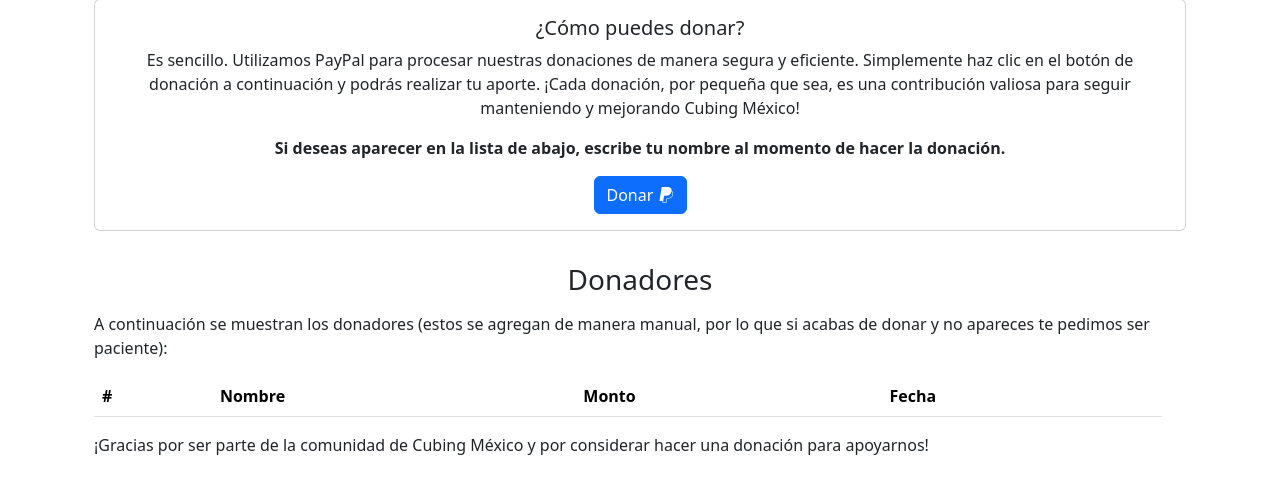
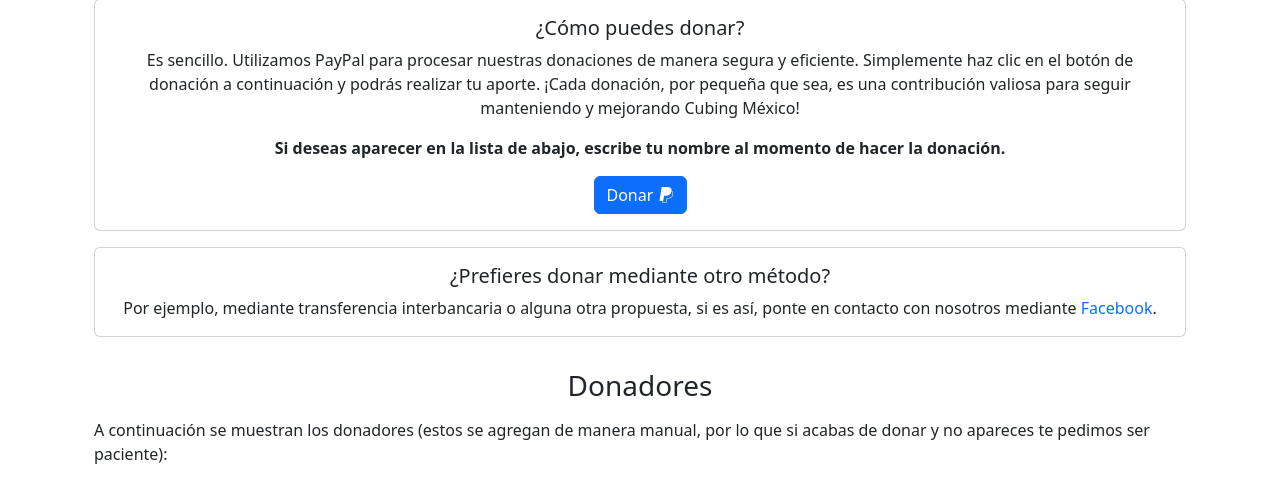
Before and after one commit to LeonardoSDT/cubingmexico, a Django app: template web/templates/pages/about/donations.html in a window 1280 px wide. Shown: the part 475-957 px from the top of the page. Run offline with Django 4.2, Linux system fonts and the light colour scheme; the template is opened without the code that fills it, so the values that code supplies are empty; parts of the project's set-up code (start-up, migrations or seed data) failed here and were passed over.

Commit message:
Images permissions updated

```diff
--- a/web/templates/base.html
+++ b/web/templates/base.html
@@ -1,3 +1,5 @@
+{% load static %}
+
 <!DOCTYPE html>
 <html lang="es">
 <head>
@@ -8,7 +10,7 @@
     <meta name="description" property="og:description" content="{% block meta_description %}{% endblock %}">
     <meta name="keywords" content="{% block meta_keywords %}{% endblock %}">
 
-    <link rel="icon" type="image/x-icon" href="https://storage.cloud.google.com/cubingmexico_dev_bucket/img/favicon.ico?authuser=0">
+    <link rel="icon" type="image/x-icon" href="{% static 'img/favicon.ico' %}">
 
     <link href="https://cdn.jsdelivr.net/npm/bootstrap@5.3.0-alpha1/dist/css/bootstrap.min.css" rel="stylesheet" integrity="sha384-GLhlTQ8iRABdZLl6O3oVMWSktQOp6b7In1Zl3/Jr59b6EGGoI1aFkw7cmDA6j6gD" crossorigin="anonymous"/>
     <link rel="stylesheet" href="https://cdn.jsdelivr.net/npm/bootstrap-icons@1.10.2/font/bootstrap-icons.css" integrity="sha384-b6lVK+yci+bfDmaY1u0zE8YYJt0TZxLEAFyYSLHId4xoVvsrQu3INevFKo+Xir8e" crossorigin="anonymous"/>
--- a/web/templates/includes/navbar.html
+++ b/web/templates/includes/navbar.html
@@ -1,6 +1,8 @@
+{% load static %}
+
 <nav class="navbar navbar-expand-lg">
   <div class="container-fluid">
-    <a class="navbar-brand" href="{% url 'cubingmexico_web:index' %}"><img src="https://storage.cloud.google.com/cubingmexico_dev_bucket/img/cubingmexico_logo.png?authuser=0" width="50" alt="Logo de Cubing México" class="me-2">Cubing México</a>
+    <a class="navbar-brand" href="{% url 'cubingmexico_web:index' %}"><img src="{% static 'img/cubingmexico_logo.png' %}" width="50" alt="Logo de Cubing México" class="me-2">Cubing México</a>
     <button class="navbar-toggler" type="button" data-bs-toggle="collapse" data-bs-target="#navbarNavDropdown" aria-controls="navbarNavDropdown" aria-expanded="false" aria-label="Toggle navigation">
       <span class="navbar-toggler-icon"></span>
     </button>
--- a/web/templates/pages/about/about.html
+++ b/web/templates/pages/about/about.html
@@ -12,7 +12,7 @@
 
 <div class="container">
     <div class="row">
-        <p class="text-center mt-3"><img src="https://storage.cloud.google.com/cubingmexico_dev_bucket/img/competidores.jpg?authuser=0" alt="Competidores" class="img-fluid rounded"></p>
+        <p class="text-center mt-3"><img src="{% static 'img/competidores.jpg' %}" alt="Competidores" class="img-fluid rounded"></p>
     </div>
     <div class="row">
         <h2 class="text-center">Promoviendo el Speedcubing en México</h2>
--- a/web/templates/pages/about/development.html
+++ b/web/templates/pages/about/development.html
@@ -33,7 +33,7 @@
         <p>Gracias a todos ustedes por ser parte de esta emocionante comunidad y por ayudarnos a hacer de Cubing México un recurso valioso para todos los entusiastas del speedcubing en nuestro país.</p>
     </div>
     <div class="row">
-        <p class="text-center mt-3"><img src="https://storage.cloud.google.com/cubingmexico_dev_bucket/img/Atenea.jpeg?authuser=0" alt="Atenea" class="img-fluid rounded"></p>
+        <p class="text-center mt-3"><img src="{% static 'img/Atenea.jpeg' %}" alt="Atenea" class="img-fluid rounded"></p>
         <p class="text-center">Un agradecimiento especial a Atenea por acompañarme durante varias horas.</p>
         <a href="{% url 'cubingmexico_web:donations' %}" class="btn btn-secondary mt-3">¿Te interesa donar? Puedes hacerlo aquí <i class="bi bi-paypal"></i></a>
     </div>
--- a/web/templates/pages/about/donations.html
+++ b/web/templates/pages/about/donations.html
@@ -3,8 +3,6 @@
 {% block title %}Donaciones - Cubing México{% endblock %}
 {% block meta_description %}{% endblock %}
 {% block meta_keywords %}{% endblock %}
-
-{% load static %}
 
 {% block content %}
 
@@ -30,6 +28,14 @@
                 </div>
             </div>
         </div>
+        <div class="col-12 mb-3">
+            <div class="card text-center">
+                <div class="card-body">
+                    <h5 class="card-title">¿Prefieres donar mediante otro método?</h5>
+                    <p class="card-text">Por ejemplo, mediante transferencia interbancaria o alguna otra propuesta, si es así, ponte en contacto con nosotros mediante <a href="https://www.facebook.com/CubingMexico" class="text-decoration-none">Facebook</a>.</p>
+                </div>
+            </div>
+        </div>
         <h3 class="text-center my-3">Donadores</h3>
         <p>A continuación se muestran los donadores (estos se agregan de manera manual, por lo que si acabas de donar y no apareces te pedimos ser paciente):</p>
         <div class="row">
@@ -44,14 +50,14 @@
                     </tr>
                     </thead>
                     <tbody>
-                    <tr>
                         {% for donor in donors %}
+                        <tr>
                             <th scope="row">{{ forloop.counter }}</th>
                             <td>{{ donor.name }}</td>
                             <td>${{ donor.amount }} MXN</td>
                             <td>{{ donor.donation_date }}</td>
+                        </tr>
                         {% endfor %}
-                    </tr>
                     </tbody>
                 </table>
             </div>
--- a/web/templates/pages/about/donations/cancel.html
+++ b/web/templates/pages/about/donations/cancel.html
@@ -3,8 +3,6 @@
 {% block title %}Donaciones - Cubing México{% endblock %}
 {% block meta_description %}{% endblock %}
 {% block meta_keywords %}{% endblock %}
-
-{% load static %}
 
 {% block content %}
 
--- a/web/templates/pages/about/donations/completed.html
+++ b/web/templates/pages/about/donations/completed.html
@@ -3,8 +3,6 @@
 {% block title %}Donaciones - Cubing México{% endblock %}
 {% block meta_description %}{% endblock %}
 {% block meta_keywords %}{% endblock %}
-
-{% load static %}
 
 {% block content %}
 
--- a/web/templates/pages/about/faq.html
+++ b/web/templates/pages/about/faq.html
@@ -4,13 +4,11 @@
 {% block meta_description %}{% endblock %}
 {% block meta_keywords %}{% endblock %}
 
-{% load static %}
-
 {% block content %}
 
 <h1 class="text-center my-3">Preguntas Frecuentes</h1>
 
-<p class="text-center">A continuación se listan una serie de preguntas que le pudieran surgir a los usuarios promedio al momento de interactuar en el sitio:</p>
+<p class="text-center">A continuación se lista una serie de preguntas que le pudieran surgir a los usuarios promedio al momento de interactuar en el sitio:</p>
 
 <div class="container">
     <div class="row">
--- a/web/templates/pages/about/logo.html
+++ b/web/templates/pages/about/logo.html
@@ -19,7 +19,7 @@
     </div>
     <div class="row">
         <p class="text-center mt-3">
-            <img src="https://storage.cloud.google.com/cubingmexico_dev_bucket/img/cubingmexico_logo.png?authuser=0" alt="Logo de Cubing México" class="img-fluid rounded">
+            <img src="{% static 'img/cubingmexico_logo.png' %}" alt="Logo de Cubing México" class="img-fluid rounded">
         </p>
         <!-- <a href="{% url 'cubingmexico_web:donations' %}" class="btn btn-secondary mt-3">¿Te interesa donar? Puedes hacerlo aquí <i class="bi bi-paypal"></i></a> -->
     </div>
--- a/web/templates/pages/competitions.html
+++ b/web/templates/pages/competitions.html
@@ -5,6 +5,7 @@
 {% block meta_keywords %}competencias oficiales próximas, competencias próximas, México, cubo de Rubik, speedcubing, eventos de rompecabezas, fechas de competencias, detalles de ubicación{% endblock %}
 
 {% load static %}
+
 {% load split_events %}
 {% load date_formatter %}
 
--- a/web/templates/pages/index.html
+++ b/web/templates/pages/index.html
@@ -4,9 +4,11 @@
 {% block meta_description %}Cubing México - Tu fuente de información para rankings, récords y más en el mundo del cubo Rubik en México.{% endblock %}
 {% block meta_keywords %}Cubing México, Rubik's cube, rankings, récords, competiciones, WCA, México{% endblock %}
 
+{% load static %}
+
 {% block content %}
 
-<p class="text-center"><img src="https://storage.cloud.google.com/cubingmexico_dev_bucket/img/cubingmexico_logo.png?authuser=0" width="200" alt="Logo de Cubing México"></p>
+<p class="text-center"><img src="{% static 'img/cubingmexico_logo.png' %}" width="200" alt="Logo de Cubing México"></p>
 <h1 class="text-center my-3">Bienvenido a Cubing México</h1>
 
 <div class="container">
--- a/web/templates/pages/my_results.html
+++ b/web/templates/pages/my_results.html
@@ -3,6 +3,7 @@
 {% block title %}Resultados de {{ wca_profile.name }} - Cubing México{% endblock %}
 
 {% load static %}
+
 {% load divide_by_100 %}
 {% load time_formatter %}
 {% load time_formatter_333mbf %}
--- a/web/templates/pages/rankings/rankings.html
+++ b/web/templates/pages/rankings/rankings.html
@@ -28,6 +28,7 @@
 {% block meta_keywords %}{% if selected_state %}{% for state in states %}{% if state.three_letter_code == selected_state %}ranking estatal, {{ state.name }}, {% for event in events %}{% if event.id == selected_event %}{{ event.name }}{% endif %}{% endfor %}, {% if event.id != '333mbf' %}{{ selected_ranking|title }}{% endif %}, cubo Rubik, México{% endif %}{% endfor %}{% else %}ranking nacional, {% for event in events %}{% if event.id == selected_event %}{{ event.name }}{% endif %}{% endfor %}, {% if event.id != '333mbf' %}{{ selected_ranking|title }}{% endif %}, cubo Rubik, México{% endif %}{% endblock %}
 
 {% load static %}
+
 {% load divide_by_100 %}
 {% load time_formatter %}
 {% load time_formatter_333mbf %}
--- a/web/templates/pages/rankings/sor.html
+++ b/web/templates/pages/rankings/sor.html
@@ -43,7 +43,7 @@
             {% endif %}
             </h1>
 
-            <p>SOR se refiere a <span class="fst-italic">Sum Of Ranks</span> o "suma de rankings", que es un método utilizado para calcular la habilidad de un cubero en los 17 eventos de la WCA. La suma de rankings se calcula sumando el <a href="{% url 'cubingmexico_web:rankings' event_type='333' ranking_type='single' %}">ranking nacional</a> obtenido por un cubero en cada evento.</p>
+            <p>SOR se refiere a <span class="fst-italic">Sum Of Ranks</span> o "suma de rankings", que es un método utilizado para calcular la habilidad de un cubero en los 17 eventos de la WCA. La suma de rankings se calcula sumando el <a href="{% url 'cubingmexico_web:rankings' event_type='333' ranking_type='single' %}" class="text-decoration-none">ranking nacional</a> obtenido por un cubero en cada evento.</p>
             <p>Se utiliza a menudo como una medida del rendimiento general o la consistencia en varios eventos. Una suma de rankings más baja indica un mejor rendimiento general, ya que significa que el cubero logró consistentemente rankings más altos en los eventos.</p>
 
             <div class="btn-group mb-3" role="group">
--- a/web/templates/pages/records/records.html
+++ b/web/templates/pages/records/records.html
@@ -19,6 +19,7 @@
 {% block meta_keywords %}{% if selected_state %}{% for state in states %}{% if state.three_letter_code == selected_state %}récords estatales, {{ state.name }}, cubo Rubik, México, SR, State Record{% endif %}{% endfor %}{% else %}récords nacionales, cubo Rubik, México, NR, National Record{% endif %}{% endblock %}
 
 {% load static %}
+
 {% load divide_by_100 %}
 {% load time_formatter %}
 {% load time_formatter_333mbf %}
--- a/web/templates/pages/teams/team.html
+++ b/web/templates/pages/teams/team.html
@@ -3,6 +3,8 @@
 {% block title %}{{ object.name }} - Cubing México{% endblock %}
 {% block meta_description %}Conoce más sobre el {{ object.name }} de speedcubing en México. Descubre a los competidores de {{ object.state.name }}, récords y competiciones.{% endblock %}
 {% block meta_keywords %}{{ object.name }}, speedcubing, jugadores destacados, logros, competiciones, cubo Rubik, México, {{ object.state.name }}{% endblock %}
+
+{% load static %}
 
 {% block stylesheets %}
     <link rel="stylesheet" href="https://cdnjs.cloudflare.com/ajax/libs/twitter-bootstrap/5.3.0/css/bootstrap.min.css">
@@ -74,7 +76,7 @@
                         {% for auth_member in auth_team_members %}
                             <tr>
                                 <td scope="row">
-                                    <img src="https://storage.cloud.google.com/cubingmexico_dev_bucket/img/cubingmexico_logo.png?authuser=0" width="20" alt="Cubing México" class="me-2" title="Perfil de Cubing México">
+                                    <img src="{% static 'img/cubingmexico_logo.png' %}" width="20" alt="Cubing México" class="me-2" title="Perfil de Cubing México">
                                     <a href="{% url 'cubingmexico_web:my_results' wca_id=auth_member.wcaprofile.wca_id %}" class="text-decoration-none">{{ auth_member.wcaprofile.wca_id }}</a>
                                 </td>
                                 <td>
```
